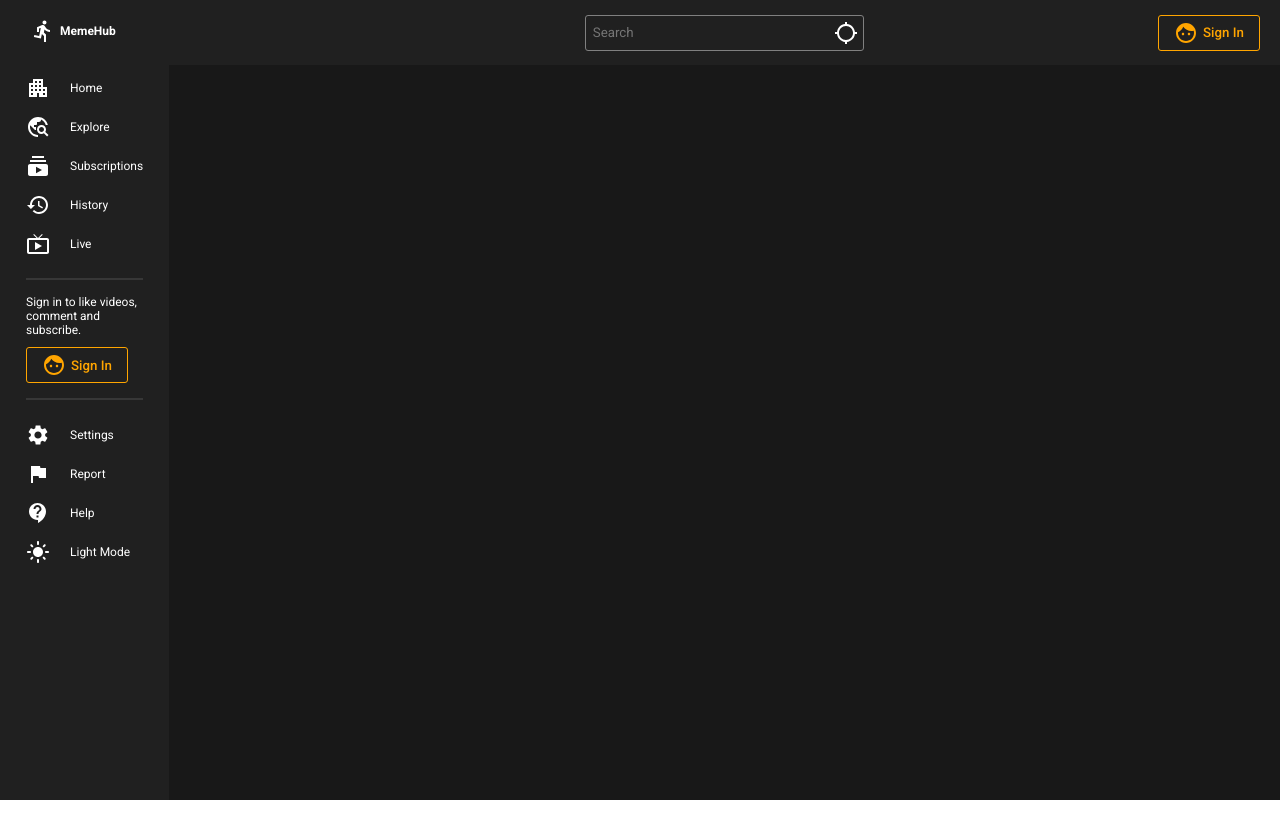
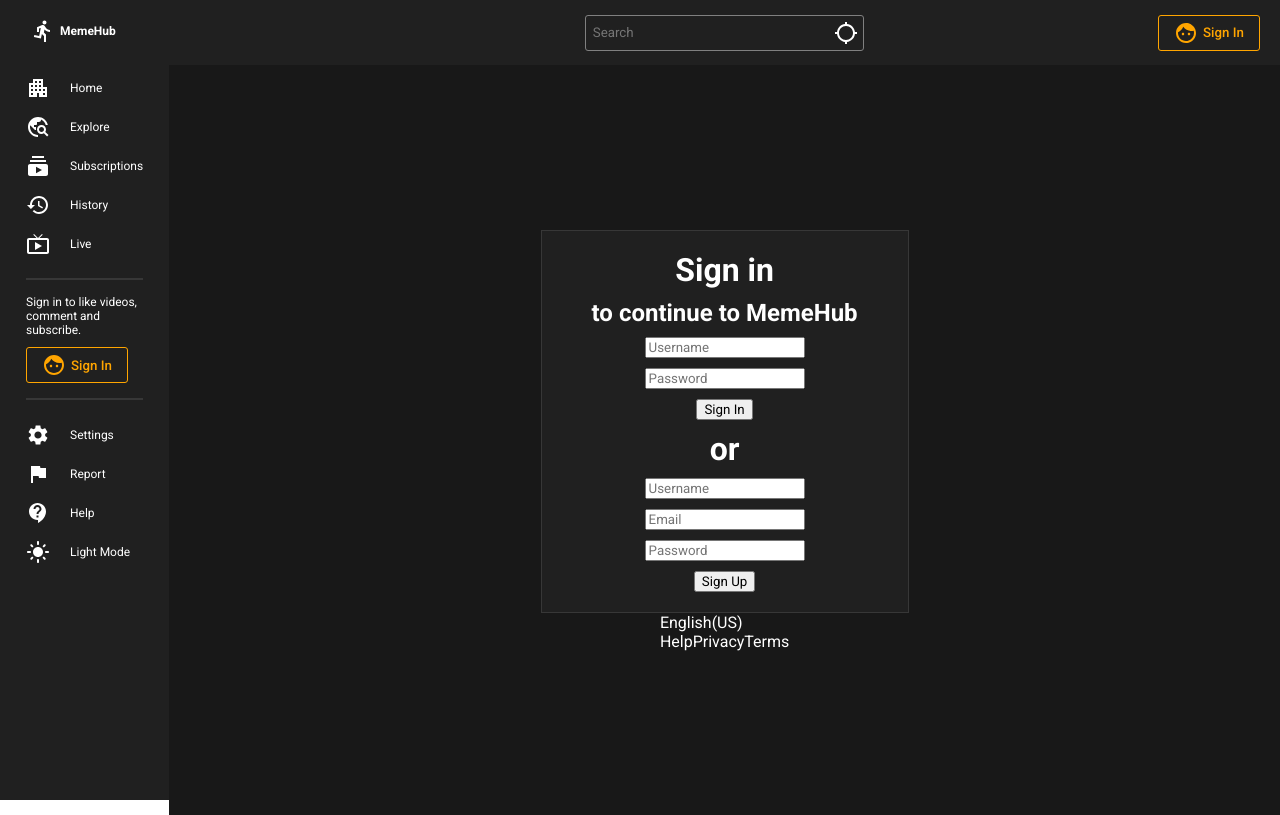
Before and after one commit to Json-Ram/MemeHub, a React (Create React App) app in the folder client/: page /login in a window 1280 px wide. Built offline with nearby package versions, Linux system fonts and the light colour scheme.

Commit message:
Create Login Route and Page with initial style

```diff
--- a/client/src/App.js
+++ b/client/src/App.js
@@ -6,6 +6,7 @@
 import { BrowserRouter, Routes, Route } from "react-router-dom";
 import Home from "./pages/Home";
 import Video from "./pages/Video";
+import Login from "./pages/Login";
 
 const Container = styled.div`
   display: flex;
@@ -33,9 +34,10 @@
         <Wrapper>
           <Routes>
             <Route path="/">
-              <Route index element={<Home/>} />
+              <Route index element={<Home />} />
+              <Route path="login" element={<Login />} />
               <Route path="video">
-                <Route path=":id" element={<Video/>} />
+                <Route path=":id" element={<Video />} />
               </Route>
             </Route>
           </Routes>
--- a/client/src/components/Card.jsx
+++ b/client/src/components/Card.jsx
@@ -3,7 +3,7 @@
 import styled from 'styled-components';
 
 const Container = styled.div`
-  width: ${(props) => props.type !== "sm" && "330px"};
+  width: ${(props) => props.type !== "sm" && "331px"};
   margin: ${(props) => props.type === "sm" ? "10px" : "20px"};
   cursor: pointer;
   display: ${(props) => props.type === "sm" && "flex"};
--- a/client/src/components/Menu.jsx
+++ b/client/src/components/Menu.jsx
@@ -92,10 +92,12 @@
           MemeHub
         </Logo>
         </Link>
+        <Link to="/" style={{textDecoration:"none", color:"inherit"}}>
         <Item>
           <ApartmentIcon />
           Home
         </Item>
+        </Link>
         <Item>
           <TravelExploreIcon />
           Explore
@@ -115,10 +117,12 @@
         <Hr />
         <Login>
           Sign in to like videos, comment and subscribe.
+          <Link to="login" style={{textDecoration: "none"}}>
           <Button>
             <FaceIcon />
             Sign In
           </Button>
+          </Link>
         </Login>
         <Hr />
         <Item>
--- a/client/src/components/Navbar.jsx
+++ b/client/src/components/Navbar.jsx
@@ -2,6 +2,7 @@
 import styled from 'styled-components';
 import FaceIcon from '@mui/icons-material/Face';
 import LocationSearchingIcon from '@mui/icons-material/LocationSearching';
+import { Link } from 'react-router-dom';
 
 
 const Container = styled.div`
@@ -65,10 +66,12 @@
           <Input placeholder="Search" />
           <LocationSearchingIcon />
         </Search>
+        <Link to="login" style={{textDecoration: "none"}}>
         <Button>
           <FaceIcon />
           Sign In
         </Button>
+        </Link>
       </Wrapper>
     </Container>
   )
--- /dev/null
+++ b/client/src/pages/Login.jsx
@@ -0,0 +1,79 @@
+import React from 'react';
+import styled from 'styled-components';
+
+const Container = styled.div`
+  display: flex;
+  flex-direction: column;
+  align-items: center;
+  justify-content: center;
+  height: calc(100vh - 60px);
+  color: ${({ theme }) => theme.text};
+`;
+
+const Wrapper = styled.div`
+  display: flex;
+  align-items: center;
+  flex-direction: column;
+  background-color: ${({ theme }) => theme.bgLighter};
+  border: 1px solid ${({ theme }) => theme.soft};
+  padding: 20px 50px;
+  gap: 10px;
+`;
+
+const Title = styled.h1`
+
+`;
+
+const SubTitle = styled.h2`
+
+`;
+
+const Input = styled.input`
+
+`;
+
+const Button = styled.button`
+
+`;
+
+const MoreInfo = styled.div`
+
+`;
+
+const Links = styled.div`
+
+`;
+
+const Link = styled.span`
+
+`;
+
+
+const Login = () => {
+  return (
+    <Container>
+      <Wrapper>
+        <Title>Sign in</Title>
+        <SubTitle> to continue to MemeHub</SubTitle>
+        <Input placeholder="Username" />
+        <Input type="password" placeholder="Password" />
+        <Button>Sign In</Button>
+        <Title>or</Title>
+        <Input placeholder="Username" />
+        <Input placeholder="Email" />
+        <Input type="password" placeholder="Password" />
+        <Button>Sign Up</Button>
+      </Wrapper>
+      <MoreInfo>
+        English(US)
+        <Links>
+          <Link>Help</Link>
+          <Link>Privacy</Link>
+          <Link>Terms</Link>
+        </Links>
+      </MoreInfo>
+    </Container>
+  )
+}
+
+export default Login;
```
